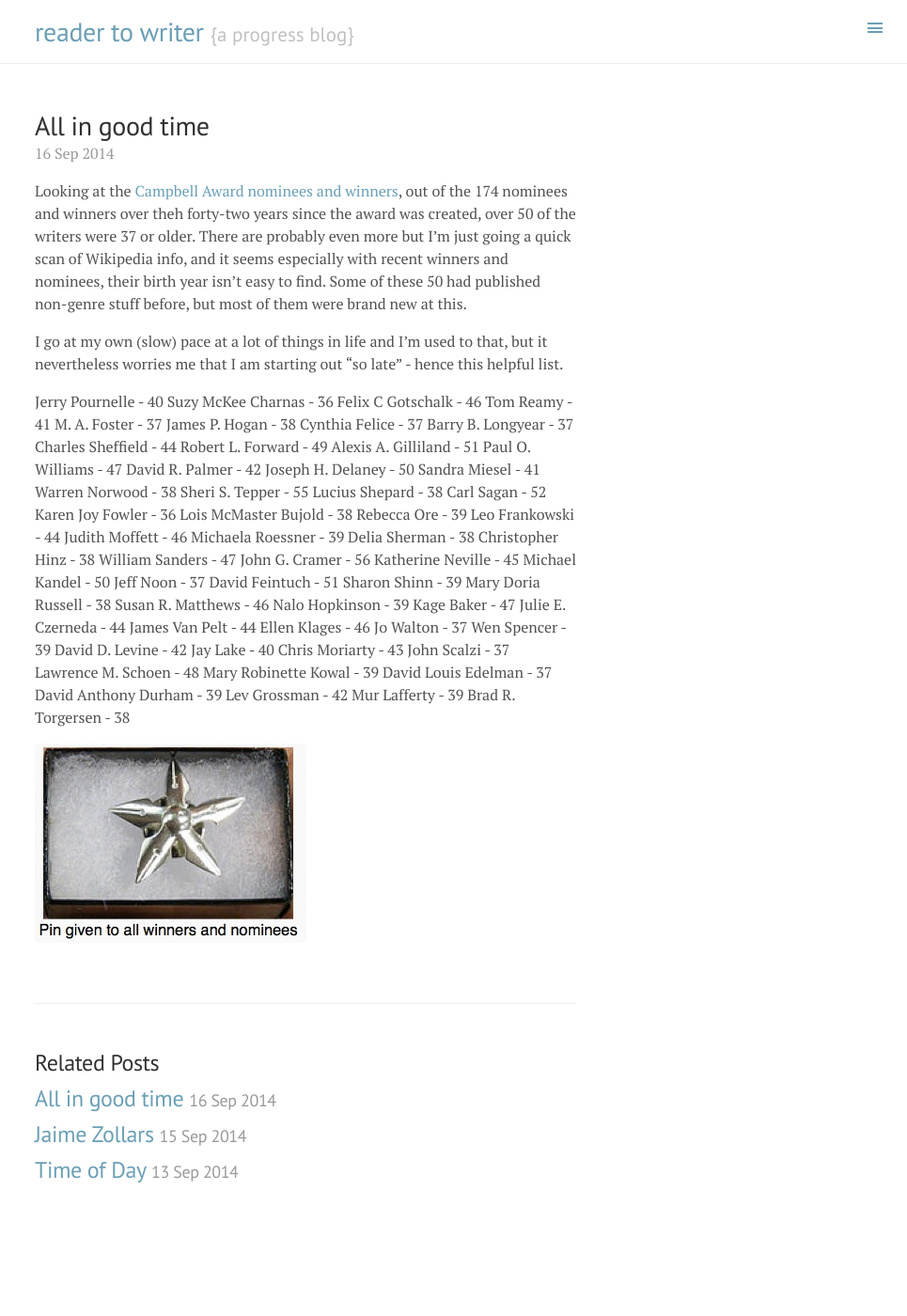
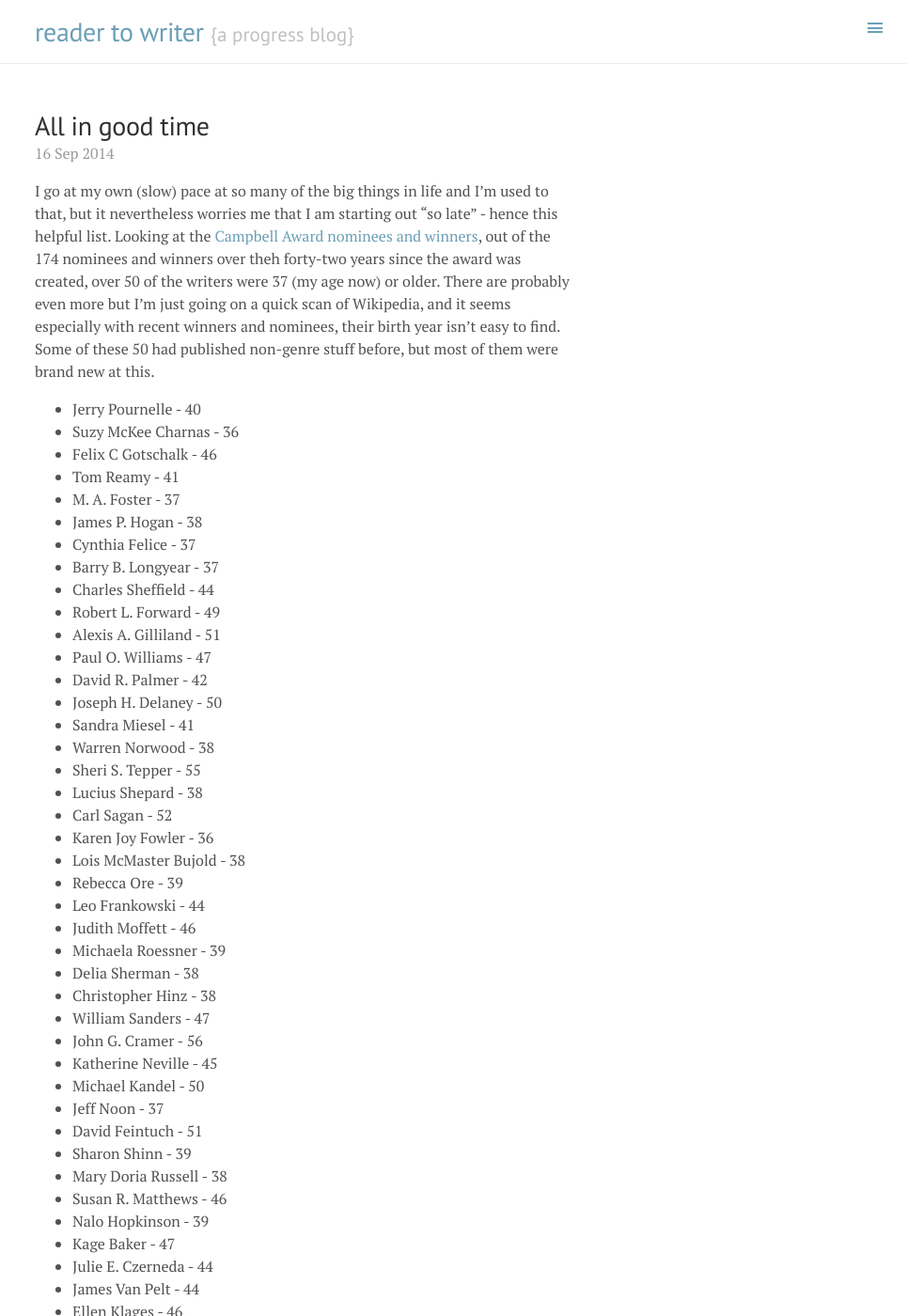
Before and after one commit to readertowriter/readertowriter.github.io, a Jekyll site: the page built from _posts/2014-09-16-All-in-good-time.md, in a window 1280 px wide and 1400 px high. Shown: the whole window at 94% size, without its empty margins (315-1280 px from the left). Built offline with Jekyll 4.4.1, drawn with Linux system fonts in a browser that asks for light colours; Markdown is read by kramdown in place of the engine named in the settings; some of the changed text lies outside the part shown.

Commit message:
new post

```diff
--- a/_posts/2014-09-16-All-in-good-time.md
+++ b/_posts/2014-09-16-All-in-good-time.md
@@ -3,64 +3,64 @@ layout: post
 title: All in good time
 ---
 
-Looking at the [Campbell Award nominees and winners](http://en.wikipedia.org/wiki/John_W._Campbell_Award_for_Best_New_Writer), out of the 174 nominees and winners over theh forty-two years since the award was created, over 50 of the writers were 37 or older. There are probably even more but I'm just going a quick scan of Wikipedia info, and it seems especially with recent winners and nominees, their birth year isn't easy to find. Some of these 50 had published non-genre stuff before, but most of them were brand new at this.
-
-I go at my own (slow) pace at a lot of things in life and I'm used to that, but it nevertheless worries me that I am starting out "so late" - hence this helpful list.
-
-Jerry Pournelle - 40
-Suzy McKee Charnas - 36
-Felix C Gotschalk - 46
-Tom Reamy - 41
-M. A. Foster - 37
-James P. Hogan - 38
-Cynthia Felice - 37
-Barry B. Longyear - 37
-Charles Sheffield - 44
-Robert L. Forward - 49
-Alexis A. Gilliland - 51
-Paul O. Williams - 47
-David R. Palmer - 42
-Joseph H. Delaney - 50
-Sandra Miesel - 41
-Warren Norwood - 38
-Sheri S. Tepper - 55
-Lucius Shepard - 38
-Carl Sagan - 52
-Karen Joy Fowler - 36
-Lois McMaster Bujold - 38
-Rebecca Ore - 39
-Leo Frankowski - 44
-Judith Moffett - 46
-Michaela Roessner - 39
-Delia Sherman - 38
-Christopher Hinz - 38
-William Sanders - 47
-John G. Cramer - 56
-Katherine Neville - 45
-Michael Kandel - 50
-Jeff Noon - 37
-David Feintuch - 51
-Sharon Shinn - 39
-Mary Doria Russell - 38
-Susan R. Matthews - 46
-Nalo Hopkinson - 39
-Kage Baker - 47
-Julie E. Czerneda - 44
-James Van Pelt - 44
-Ellen Klages - 46
-Jo Walton - 37
-Wen Spencer - 39
-David D. Levine - 42
-Jay Lake - 40
-Chris Moriarty - 43
-John Scalzi - 37
-Lawrence M. Schoen - 48
-Mary Robinette Kowal - 39
-David Louis Edelman - 37
-David Anthony Durham - 39
-Lev Grossman - 42
-Mur Lafferty - 39
-Brad R. Torgersen - 38
+I go at my own (slow) pace at so many of the big things in life and I'm used to that, but it nevertheless worries me that I am starting out "so late" - hence this helpful list. Looking at the [Campbell Award nominees and winners](http://en.wikipedia.org/wiki/John_W._Campbell_Award_for_Best_New_Writer), out of the 174 nominees and winners over theh forty-two years since the award was created, over 50 of the writers were 37 (my age now) or older. There are probably even more but I'm just going on a quick scan of Wikipedia, and it seems especially with recent winners and nominees, their birth year isn't easy to find. Some of these 50 had published non-genre stuff before, but most of them were brand new at this.
 
 
+*	Jerry Pournelle - 40
+*	Suzy McKee Charnas - 36
+* 	Felix C Gotschalk - 46
+*	Tom Reamy - 41
+*	M. A. Foster - 37
+*	James P. Hogan - 38
+*	Cynthia Felice - 37
+*	Barry B. Longyear - 37
+*	Charles Sheffield - 44
+*	Robert L. Forward - 49
+*	Alexis A. Gilliland - 51
+*	Paul O. Williams - 47
+*	David R. Palmer - 42
+*	Joseph H. Delaney - 50
+*	Sandra Miesel - 41
+*	Warren Norwood - 38
+*	Sheri S. Tepper - 55
+*	Lucius Shepard - 38
+*	Carl Sagan - 52
+*	Karen Joy Fowler - 36
+*	Lois McMaster Bujold - 38
+*	Rebecca Ore - 39
+*	Leo Frankowski - 44
+*	Judith Moffett - 46
+*	Michaela Roessner - 39
+*	Delia Sherman - 38
+*	Christopher Hinz - 38
+*	William Sanders - 47
+*	John G. Cramer - 56
+*	Katherine Neville - 45
+*	Michael Kandel - 50
+*	Jeff Noon - 37
+*	David Feintuch - 51
+*	Sharon Shinn - 39
+*	Mary Doria Russell - 38
+*	Susan R. Matthews - 46
+*	Nalo Hopkinson - 39
+*	Kage Baker - 47
+*	Julie E. Czerneda - 44
+*	James Van Pelt - 44
+*	Ellen Klages - 46
+*	Jo Walton - 37
+*	Wen Spencer - 39
+*	David D. Levine - 42
+*	Jay Lake - 40
+*	Chris Moriarty - 43
+*	John Scalzi - 37
+*	Lawrence M. Schoen - 48
+*	Mary Robinette Kowal - 39
+*	David Louis Edelman - 37
+*	David Anthony Durham - 39
+*	Lev Grossman - 42
+*	Mur Lafferty - 39
+*	Brad R. Torgersen - 38
+
+So, never say never.
+
 ![Campbell Award Pin given to all nominees]({{site_url}}/images/CampbellAwardPin.jpg)
--- a/_posts/2014-09-16-Its-never-too-late.md
+++ /dev/null
@@ -1,66 +0,0 @@
----
-layout: post
-title: All in good time
----
-
-I go at my own (slow) pace at so many of the big things in life and I'm used to that, but it nevertheless worries me that I am starting out "so late" - hence this helpful list. Looking at the [Campbell Award nominees and winners](http://en.wikipedia.org/wiki/John_W._Campbell_Award_for_Best_New_Writer), out of the 174 nominees and winners over theh forty-two years since the award was created, over 50 of the writers were 37 (my age now) or older. There are probably even more but I'm just going on a quick scan of Wikipedia, and it seems especially with recent winners and nominees, their birth year isn't easy to find. Some of these 50 had published non-genre stuff before, but most of them were brand new at this.
-
-
-*	Jerry Pournelle - 40
-*	Suzy McKee Charnas - 36
-* 	Felix C Gotschalk - 46
-*	Tom Reamy - 41
-*	M. A. Foster - 37
-*	James P. Hogan - 38
-*	Cynthia Felice - 37
-*	Barry B. Longyear - 37
-*	Charles Sheffield - 44
-*	Robert L. Forward - 49
-*	Alexis A. Gilliland - 51
-*	Paul O. Williams - 47
-*	David R. Palmer - 42
-*	Joseph H. Delaney - 50
-*	Sandra Miesel - 41
-*	Warren Norwood - 38
-*	Sheri S. Tepper - 55
-*	Lucius Shepard - 38
-*	Carl Sagan - 52
-*	Karen Joy Fowler - 36
-*	Lois McMaster Bujold - 38
-*	Rebecca Ore - 39
-*	Leo Frankowski - 44
-*	Judith Moffett - 46
-*	Michaela Roessner - 39
-*	Delia Sherman - 38
-*	Christopher Hinz - 38
-*	William Sanders - 47
-*	John G. Cramer - 56
-*	Katherine Neville - 45
-*	Michael Kandel - 50
-*	Jeff Noon - 37
-*	David Feintuch - 51
-*	Sharon Shinn - 39
-*	Mary Doria Russell - 38
-*	Susan R. Matthews - 46
-*	Nalo Hopkinson - 39
-*	Kage Baker - 47
-*	Julie E. Czerneda - 44
-*	James Van Pelt - 44
-*	Ellen Klages - 46
-*	Jo Walton - 37
-*	Wen Spencer - 39
-*	David D. Levine - 42
-*	Jay Lake - 40
-*	Chris Moriarty - 43
-*	John Scalzi - 37
-*	Lawrence M. Schoen - 48
-*	Mary Robinette Kowal - 39
-*	David Louis Edelman - 37
-*	David Anthony Durham - 39
-*	Lev Grossman - 42
-*	Mur Lafferty - 39
-*	Brad R. Torgersen - 38
-
-So, never say never.
-
-![Campbell Award Pin given to all nominees]({{site_url}}/images/CampbellAwardPin.jpg)
```
